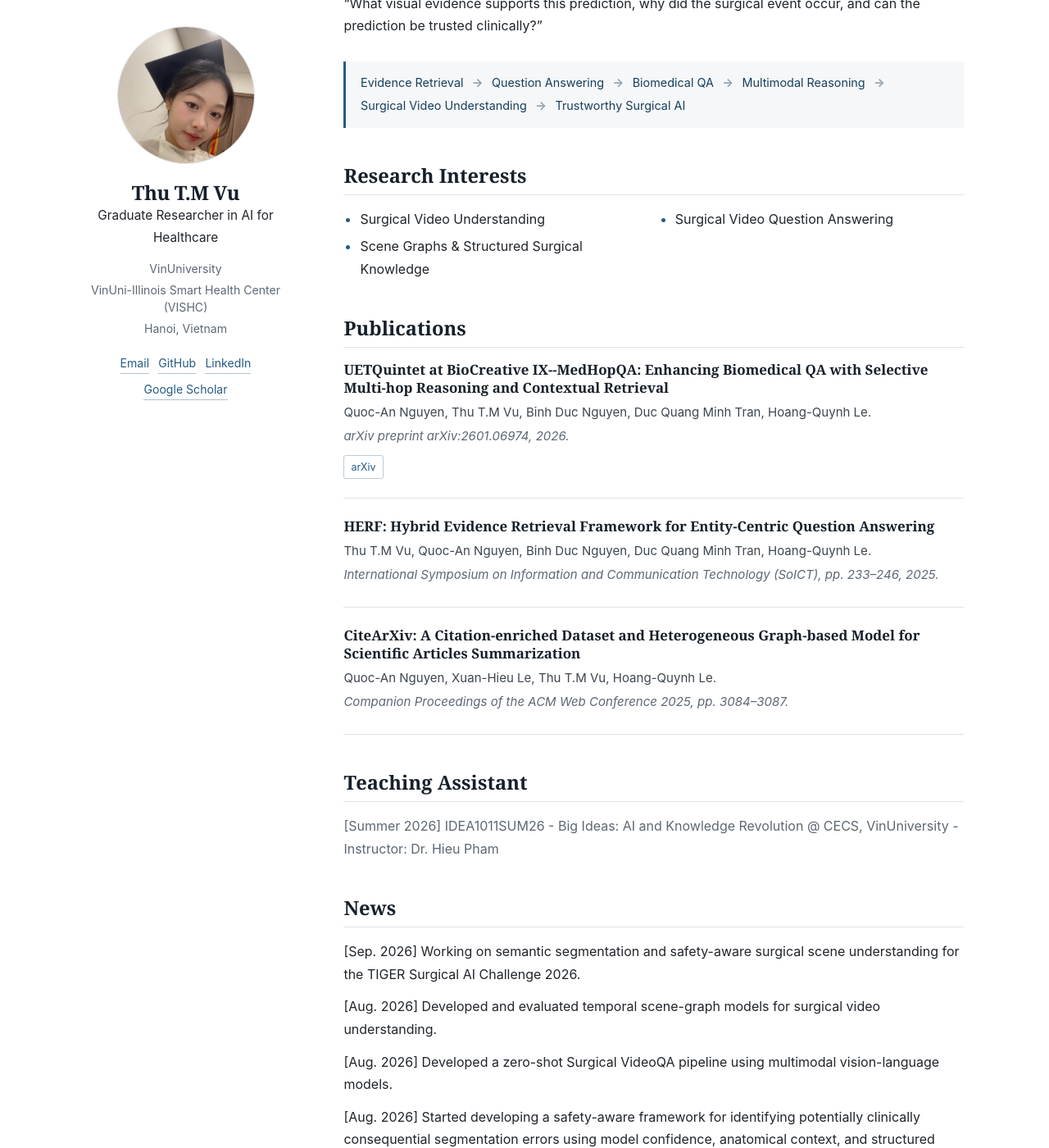
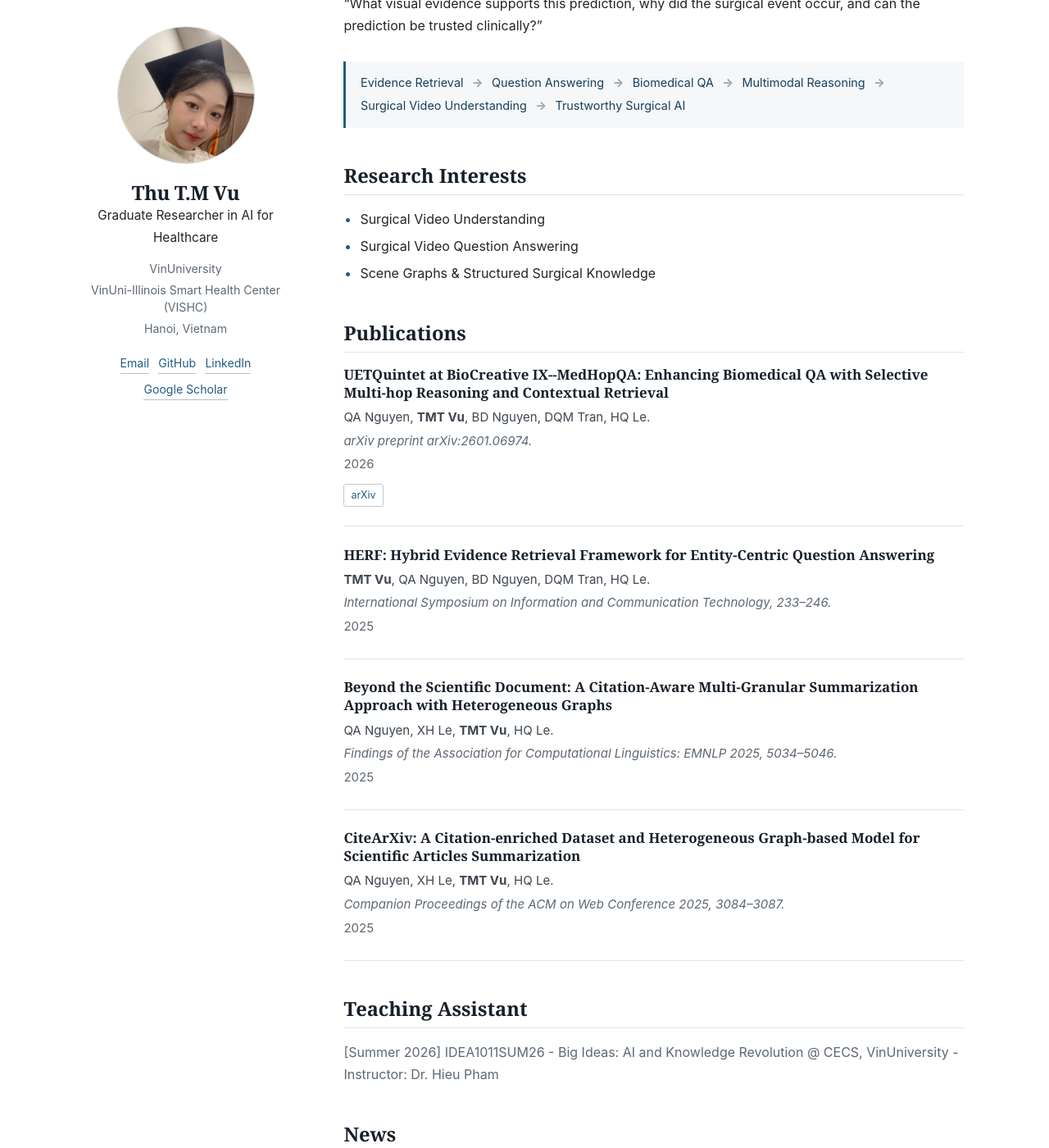
Before and after one commit to ThiMinhThuVu/ThiMinhThuVu.github.io, a Jekyll site: the page built from index.md, in a window 1280 px wide and 1400 px high, scrolled down 411 px. Shown: the whole window at 82% size. Built offline with Jekyll 4.4.1, drawn with Linux system fonts in a browser that asks for light colours; some of the changed text lies outside the part shown.

Commit message:
Update publications interests and news

```diff
--- a/_data/news.yml
+++ b/_data/news.yml
@@ -1,12 +1,6 @@
-- date: "Sep. 2026"
-  text: "Working on semantic segmentation and safety-aware surgical scene understanding for the TIGER Surgical AI Challenge 2026."
-- date: "Aug. 2026"
-  text: "Developed and evaluated temporal scene-graph models for surgical video understanding."
-- date: "Aug. 2026"
-  text: "Developed a zero-shot Surgical VideoQA pipeline using multimodal vision-language models."
-- date: "Aug. 2026"
-  text: "Started developing a safety-aware framework for identifying potentially clinically consequential segmentation errors using model confidence, anatomical context, and structured knowledge."
 - date: "Jun.–Jul. 2026"
   text: "Received Second Prize for a poster presentation at the NUS Young Fellowship."
+- date: "Jun. 2026"
+  text: "Received Best Thesis Graduation at VNU-UET."
 - date: "Jun. 2025"
   text: "Received Second Prize (2nd Place – Track 1: MedHopQA) in the international competition on Large Language Models for Clinical and Biomedical NLP, BioCreative IX at IJCAI 2025."
--- a/_data/publications.yml
+++ b/_data/publications.yml
@@ -1,8 +1,8 @@
 - year: 2026
   title: "UETQuintet at BioCreative IX--MedHopQA: Enhancing Biomedical QA with Selective Multi-hop Reasoning and Contextual Retrieval"
-  authors_before: "Quoc-An Nguyen, "
-  authors_after: ", Binh Duc Nguyen, Duc Quang Minh Tran, Hoang-Quynh Le"
-  venue: "arXiv preprint arXiv:2601.06974, 2026"
+  authors_before: "QA Nguyen, "
+  authors_after: ", BD Nguyen, DQM Tran, HQ Le"
+  venue: "arXiv preprint arXiv:2601.06974"
   arxiv: "https://arxiv.org/abs/2601.06974"
   paper: ""
   code: ""
@@ -10,17 +10,26 @@
 - year: 2025
   title: "HERF: Hybrid Evidence Retrieval Framework for Entity-Centric Question Answering"
   authors_before: ""
-  authors_after: ", Quoc-An Nguyen, Binh Duc Nguyen, Duc Quang Minh Tran, Hoang-Quynh Le"
-  venue: "International Symposium on Information and Communication Technology (SoICT), pp. 233–246, 2025"
+  authors_after: ", QA Nguyen, BD Nguyen, DQM Tran, HQ Le"
+  venue: "International Symposium on Information and Communication Technology, 233–246"
+  arxiv: ""
+  paper: ""
+  code: ""
+  bibtex: ""
+- year: 2025
+  title: "Beyond the Scientific Document: A Citation-Aware Multi-Granular Summarization Approach with Heterogeneous Graphs"
+  authors_before: "QA Nguyen, XH Le, "
+  authors_after: ", HQ Le"
+  venue: "Findings of the Association for Computational Linguistics: EMNLP 2025, 5034–5046"
   arxiv: ""
   paper: ""
   code: ""
   bibtex: ""
 - year: 2025
   title: "CiteArXiv: A Citation-enriched Dataset and Heterogeneous Graph-based Model for Scientific Articles Summarization"
-  authors_before: "Quoc-An Nguyen, Xuan-Hieu Le, "
-  authors_after: ", Hoang-Quynh Le"
-  venue: "Companion Proceedings of the ACM Web Conference 2025, pp. 3084–3087"
+  authors_before: "QA Nguyen, XH Le, "
+  authors_after: ", HQ Le"
+  venue: "Companion Proceedings of the ACM on Web Conference 2025, 3084–3087"
   arxiv: ""
   paper: ""
   code: ""
--- a/_includes/publication-list.html
+++ b/_includes/publication-list.html
@@ -5,8 +5,9 @@
     {% if include.show_years and pub_year != current_year %}<h2 class="publication-year">{{ publication.year }}</h2>{% assign current_year = pub_year %}{% endif %}
     <article class="publication">
       <h3>{{ publication.title }}</h3>
-      <p class="authors">{{ publication.authors_before }}Thu T.M Vu{{ publication.authors_after }}.</p>
+      <p class="authors">{{ publication.authors_before }}<strong>TMT Vu</strong>{{ publication.authors_after }}.</p>
       <p class="venue">{{ publication.venue }}.</p>
+      <p class="publication-date">{{ publication.year }}</p>
       {% if publication.paper != "" or publication.arxiv != "" or publication.code != "" or publication.bibtex != "" %}
       <div class="publication-links">
         {% if publication.paper != "" %}<a href="{{ publication.paper }}">Paper</a>{% endif %}
--- a/assets/css/main.scss
+++ b/assets/css/main.scss
@@ -64,7 +64,7 @@ p { margin: 0 0 1rem; }
 ul { padding-left: 1.25rem; }
 .research-path { display: flex; align-items: center; flex-wrap: wrap; gap: .45rem .65rem; color: var(--accent-dark); padding: 1rem 1.1rem; margin: 1.8rem 0 0; background: var(--soft); border-left: 3px solid var(--accent); font-size: .9rem; line-height: 1.45; }
 .research-path b { color: #93a1ad; }
-.interest-grid { display: grid; grid-template-columns: 1fr 1fr; gap: .35rem 2rem; margin: .8rem 0; }
+.interest-grid { display: grid; grid-template-columns: 1fr; gap: .35rem; margin: .8rem 0; }
 .interest-grid li::marker { color: var(--accent); }
 .publication-year { font-family: inherit; font-size: 1.18rem; border: 0; color: var(--muted); margin: 2rem 0 .7rem; padding: 0; }
 .publication { padding: 0 0 1.45rem; margin-bottom: 1.45rem; border-bottom: 1px solid var(--line); }
@@ -72,6 +72,7 @@ ul { padding-left: 1.25rem; }
 .publication p { margin: .18rem 0; font-size: .94rem; }
 .publication .authors { color: #3d4650; }
 .publication .venue { color: var(--muted); font-style: italic; }
+.publication .publication-date { color: var(--muted); }
 .publication-links { display: flex; gap: .5rem; margin-top: .65rem; }
 .publication-links a { display: inline-block; border: 1px solid #bdcbd5; border-radius: 3px; padding: .16rem .5rem; text-decoration: none; font-size: .78rem; }
 .news-list { list-style: none; padding: 0; }
```
